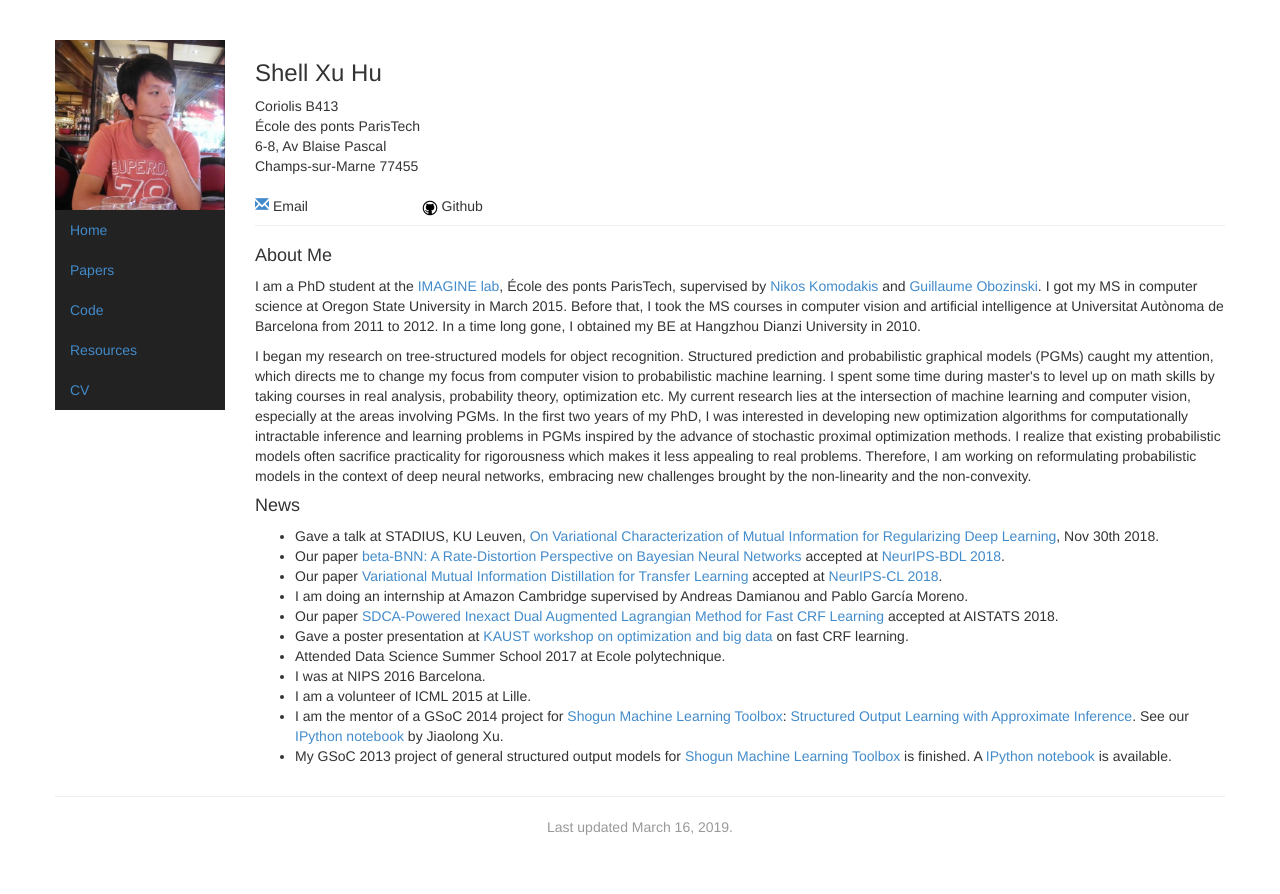
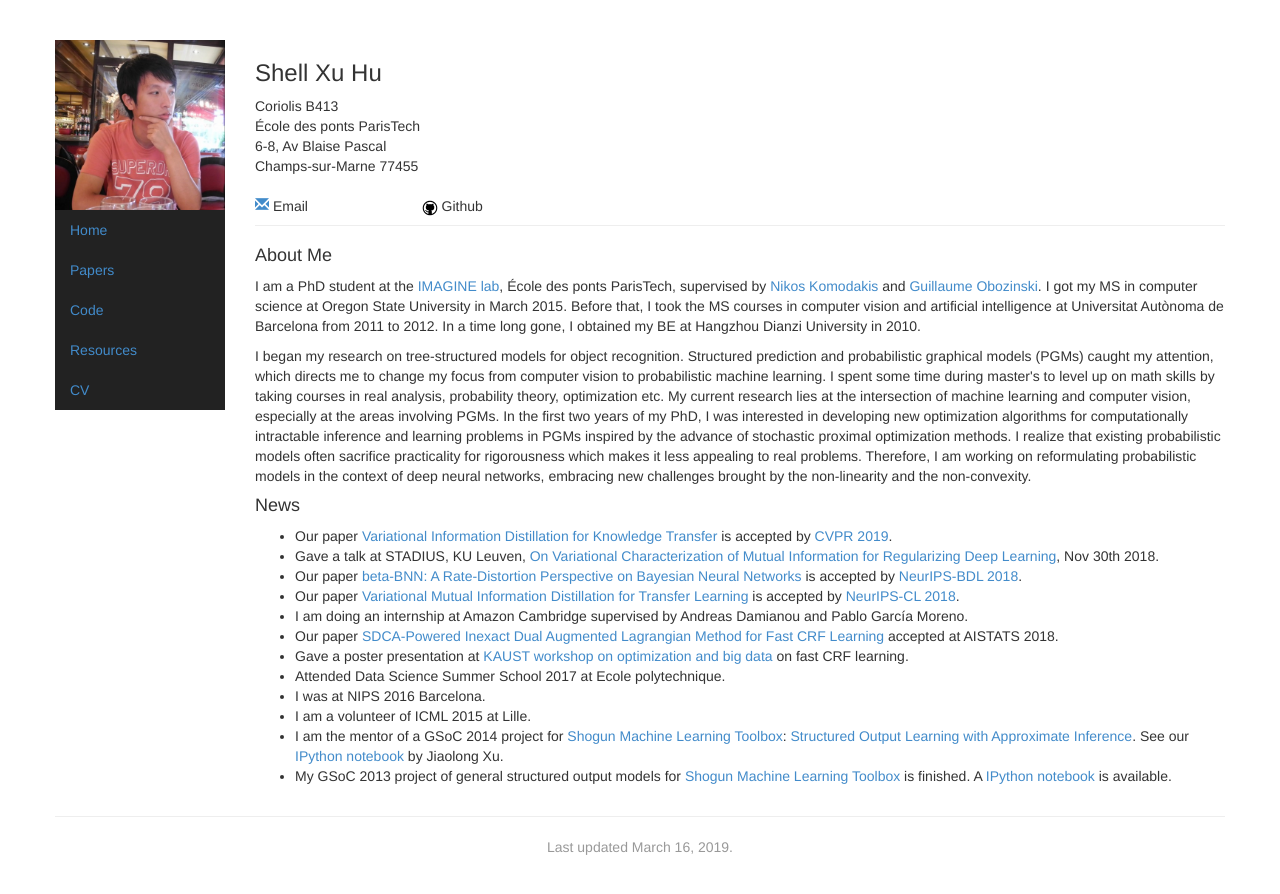
Before and after one commit to hushell/hushell.github.io, a Jekyll site: the page built from index.html, in a window 1280 px wide. Shown: the top 894 px of the page. Built offline with Jekyll 4.4.1, drawn with Linux system fonts in a browser that asks for light colours.

Commit message:
vid update

```diff
--- a/index.html
+++ b/index.html
@@ -4,11 +4,13 @@ title: Shell Hu
 picture: paris
 news:
   - >
+      Our paper <a href="papers/nips18_cl.pdf">Variational Information Distillation for Knowledge Transfer</a> is accepted by <a href="http://cvpr2019.thecvf.com/">CVPR 2019</a>.
+  - >
       Gave a talk at STADIUS, KU Leuven, <a href="papers/mutual_info.pdf">On Variational Characterization of Mutual Information for Regularizing Deep Learning</a>, Nov 30th 2018.
   - >
-      Our paper <a href="papers/nips18_bdl.pdf">beta-BNN: A Rate-Distortion Perspective on Bayesian Neural Networks</a> accepted at <a href="http://bayesiandeeplearning.org/">NeurIPS-BDL 2018</a>.
+      Our paper <a href="papers/nips18_bdl.pdf">beta-BNN: A Rate-Distortion Perspective on Bayesian Neural Networks</a> is accepted by <a href="http://bayesiandeeplearning.org/">NeurIPS-BDL 2018</a>.
   - >
-      Our paper <a href="papers/nips18_cl.pdf">Variational Mutual Information Distillation for Transfer Learning</a> accepted at <a href="https://sites.google.com/view/continual2018/">NeurIPS-CL 2018</a>.
+      Our paper <a href="papers/nips18_cl.pdf">Variational Mutual Information Distillation for Transfer Learning</a> is accepted by <a href="https://sites.google.com/view/continual2018/">NeurIPS-CL 2018</a>.
   - >
       I am doing an internship at Amazon Cambridge supervised by Andreas Damianou and Pablo García Moreno.
   - >
```
